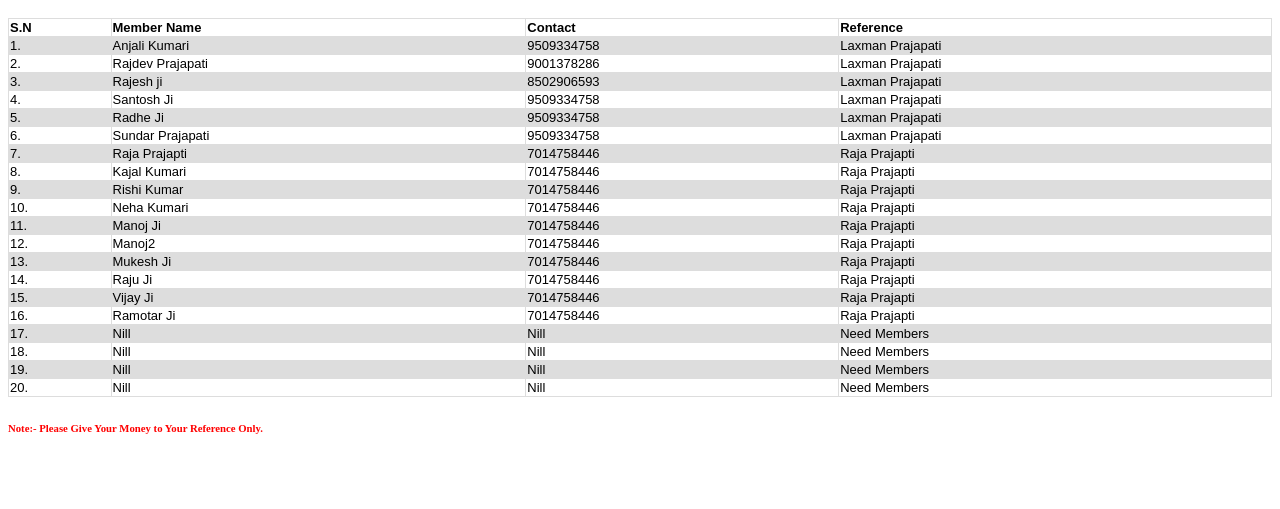
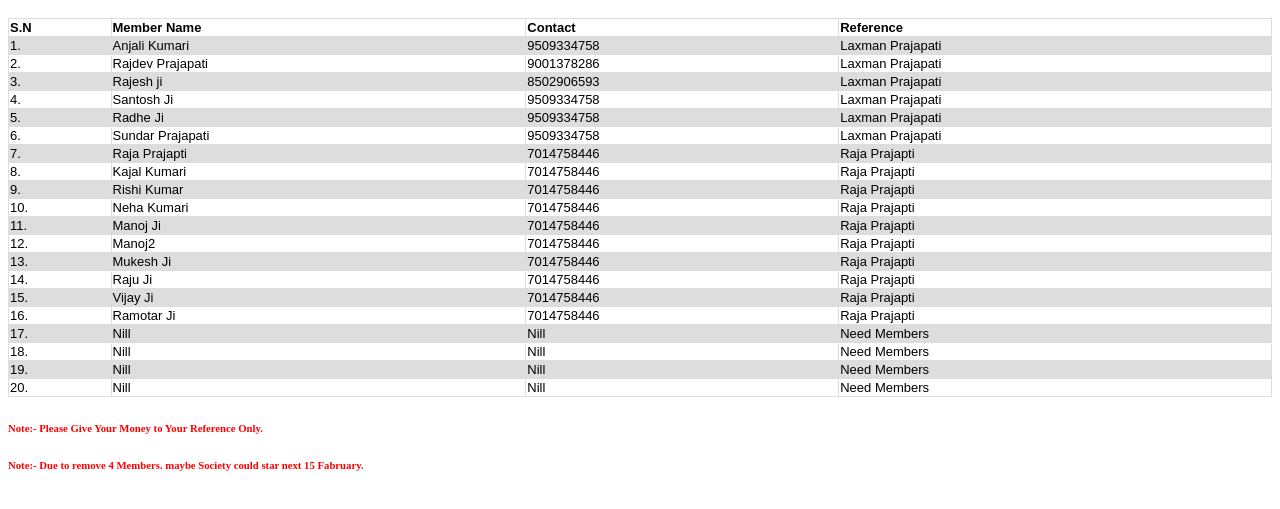
Before and after one commit to RajaPrjapati/demo, a plain HTML site: page MemberDetails.html in a window 1280 px wide. Shown: the part 49-558 px from the top of the page. Drawn offline with Linux system fonts and the light colour scheme.

Commit message:
Update MemberDetails.html

```diff
--- a/MemberDetails.html
+++ b/MemberDetails.html
@@ -157,5 +157,6 @@
   </tr>
 </table>
     <h6 style="color:red;">Note:- Please Give Your Money to Your Reference Only.</h6>
+    <h6 style="color:red;">Note:- Due to remove 4 Members. maybe Society could star next 15 Fabruary.</h6>
 </body>
 </html>
```
